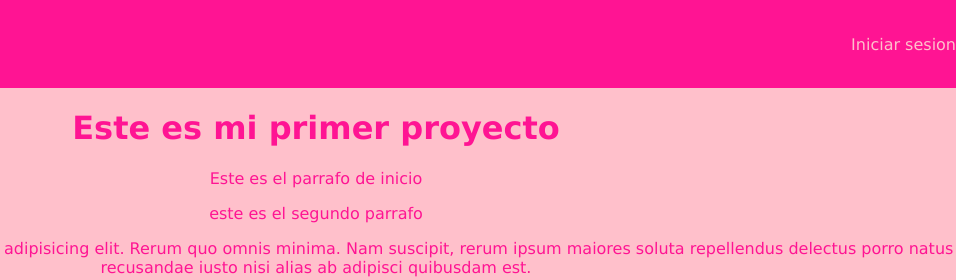
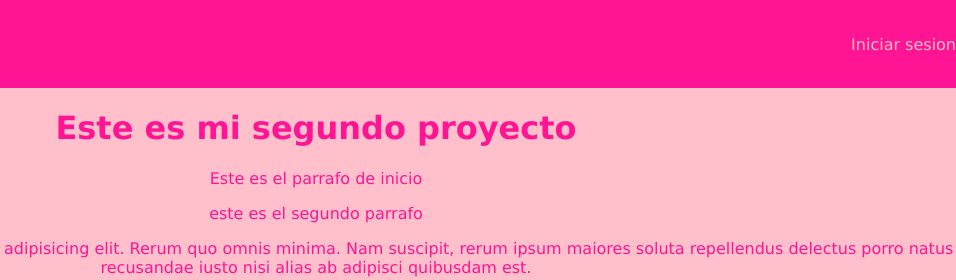
Before and after one commit to KeniaMachaca/my-first-site, a plain HTML site: page index.html in a window 1280 px wide. Shown: the full height of the page, 324-1280 px from the left. Drawn offline with Linux system fonts and the light colour scheme.

Commit message:
correccion del titulo

```diff
--- a/index.html
+++ b/index.html
@@ -16,7 +16,7 @@
             </div>
         </nav>
     </header>
-    <h1>Este es mi primer proyecto</h1>
+    <h1>Este es mi segundo proyecto</h1>
     <p>Este es el parrafo de inicio</p>
     <p>este es el segundo parrafo</p>
     <p>Lorem ipsum dolor sit amet consectetur adipisicing elit. Rerum quo omnis minima. Nam suscipit, rerum ipsum maiores soluta repellendus delectus porro natus recusandae iusto nisi alias ab adipisci quibusdam est.</p>
```
